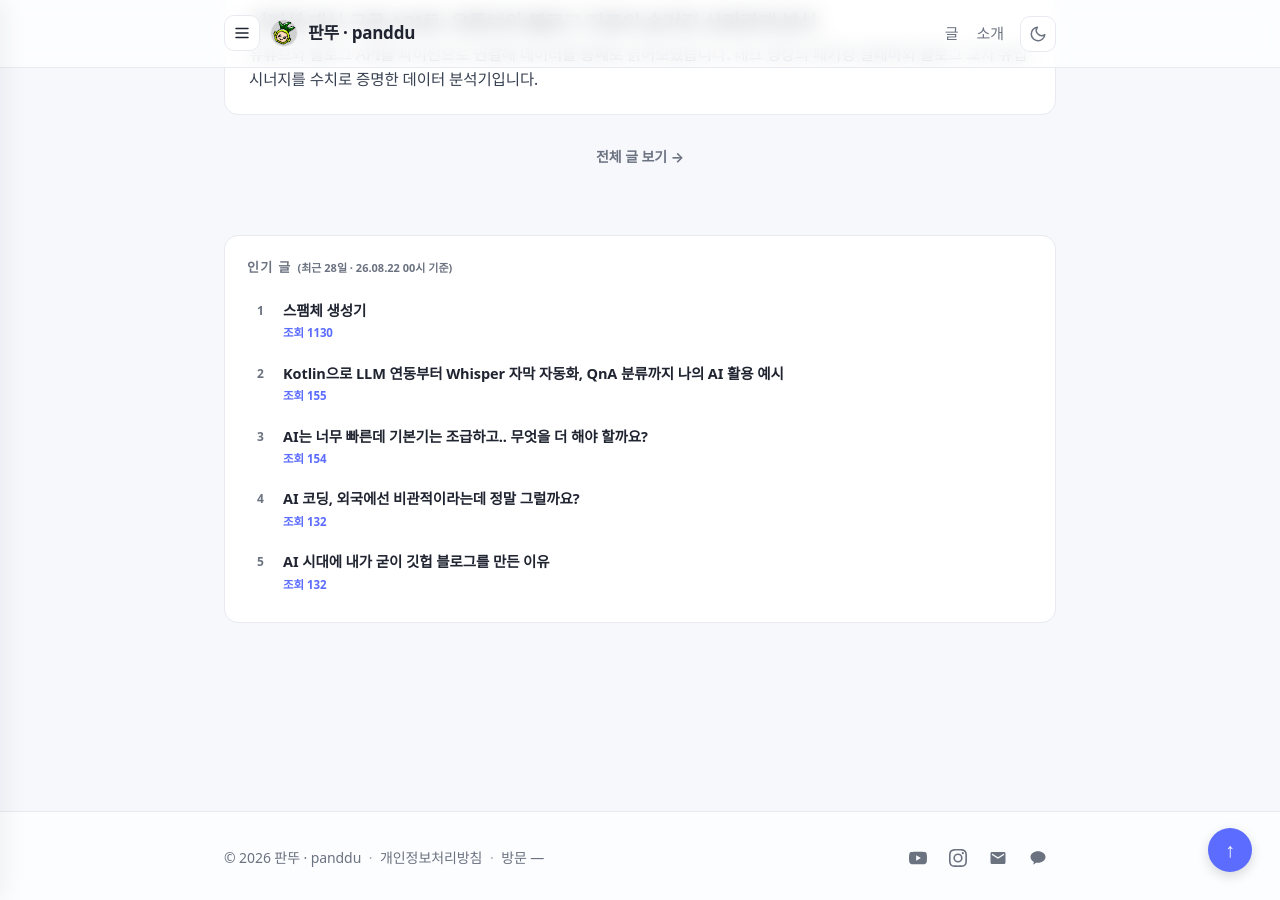
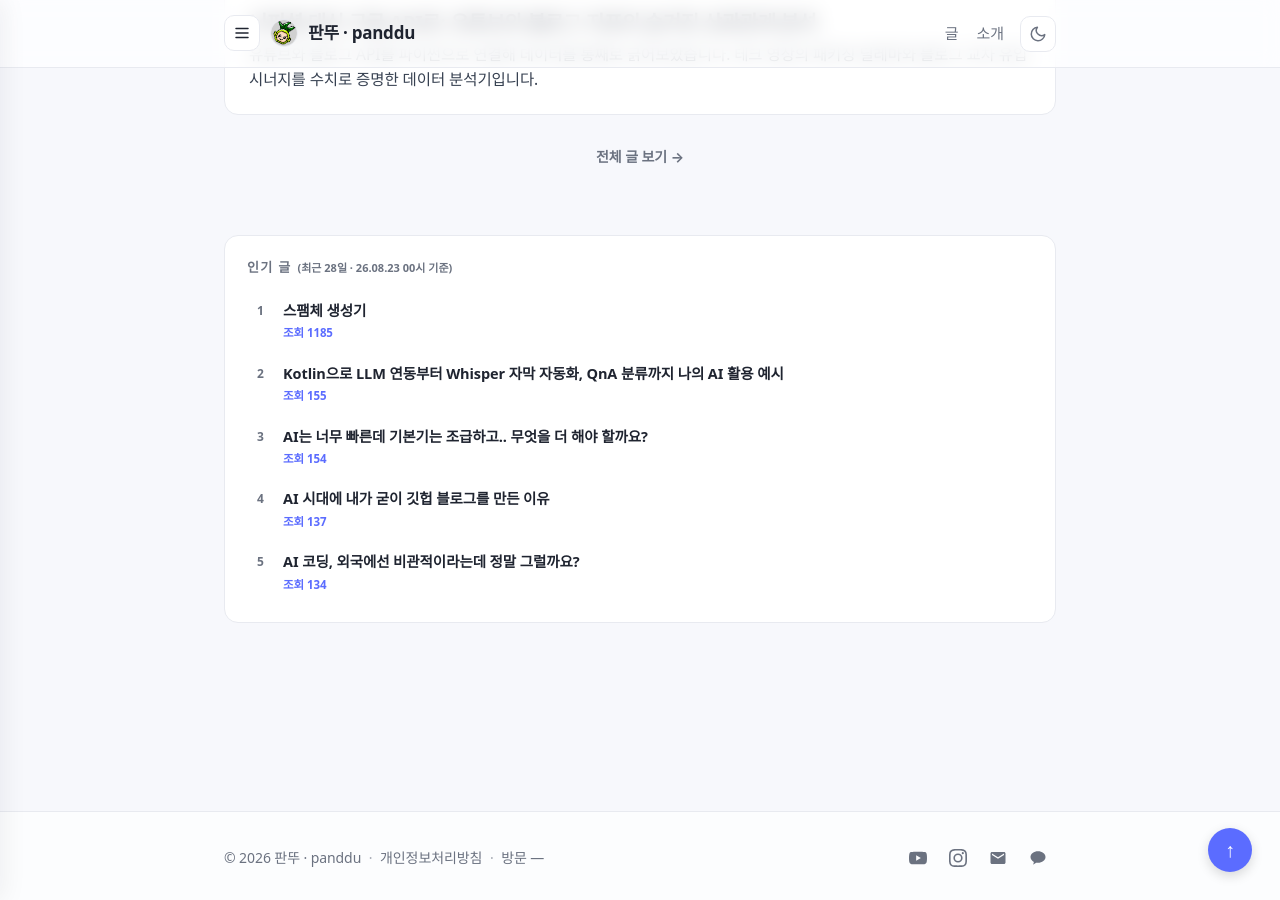
Before and after one commit to panddu/panddu.github.io, a Jekyll site: the page built from index.html, in a window 1280 px wide and 900 px high, scrolled down 1992 px. Built offline with Jekyll 4.4.1, drawn with Linux system fonts in a browser that asks for light colours; some web fonts are replaced.

Commit message:
chore: update popular posts

```diff
--- a/_data/popular_posts.json
+++ b/_data/popular_posts.json
@@ -1,11 +1,11 @@
 {
-  "generated_at": "2026-08-22T00:31:03+09:00",
+  "generated_at": "2026-08-23T00:18:59+09:00",
   "period_days": 28,
   "posts": [
     {
       "title": "스팸체 생성기",
       "url": "/posts/2019/04/spammaker/",
-      "views": 1130
+      "views": 1185
     },
     {
       "title": "Kotlin으로 LLM 연동부터 Whisper 자막 자동화, QnA 분류까지 나의 AI 활용 예시",
@@ -18,14 +18,14 @@
       "views": 154
     },
     {
+      "title": "AI 시대에 내가 굳이 깃헙 블로그를 만든 이유",
+      "url": "/posts/2026/08/why-i-made-github-blog/",
+      "views": 137
+    },
+    {
       "title": "AI 코딩, 외국에선 비관적이라는데 정말 그럴까요?",
       "url": "/posts/2026/08/ai-coding-sentiment/",
-      "views": 132
-    },
-    {
-      "title": "AI 시대에 내가 굳이 깃헙 블로그를 만든 이유",
-      "url": "/posts/2026/08/why-i-made-github-blog/",
-      "views": 132
+      "views": 134
     }
   ]
 }
```
